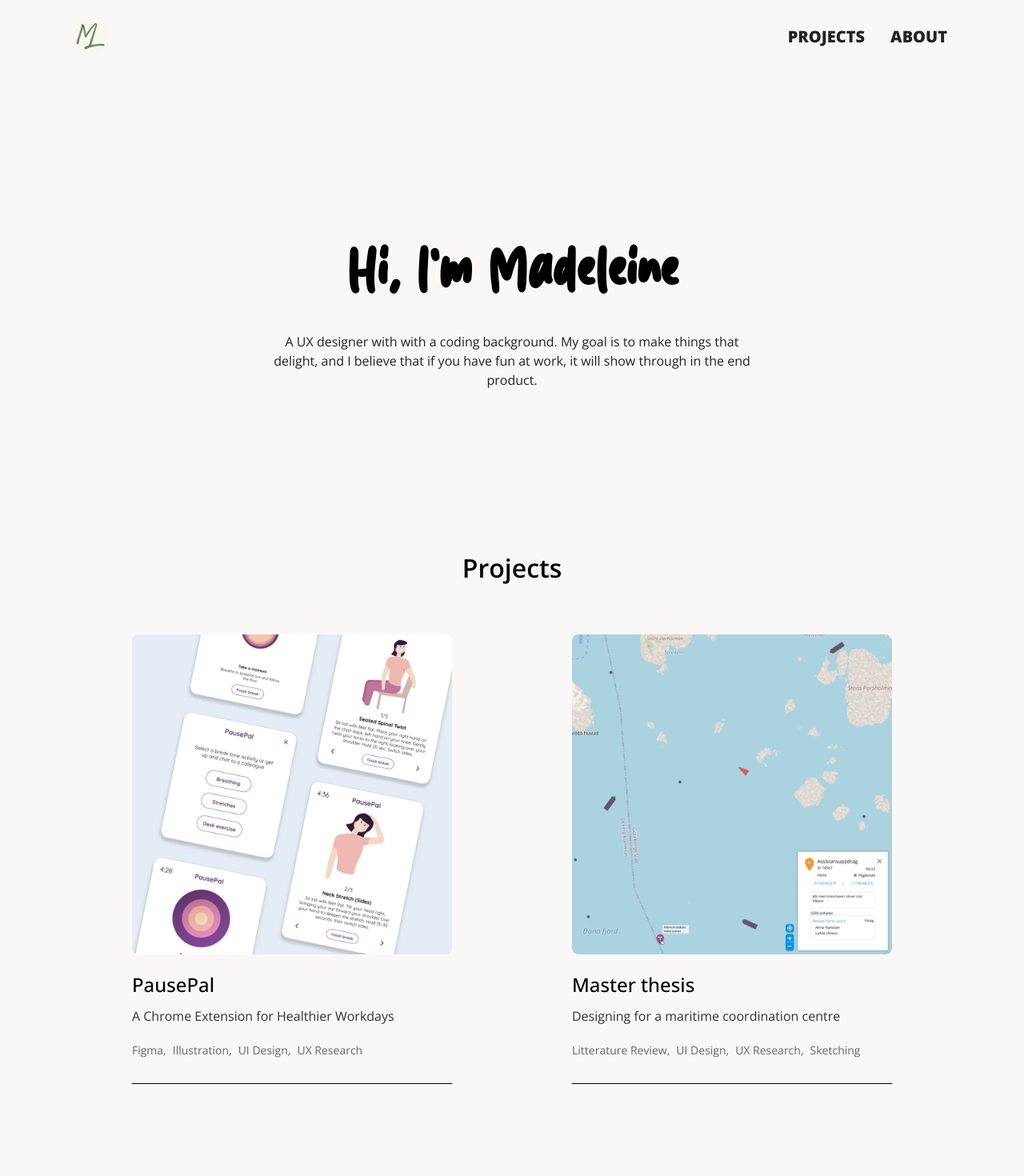
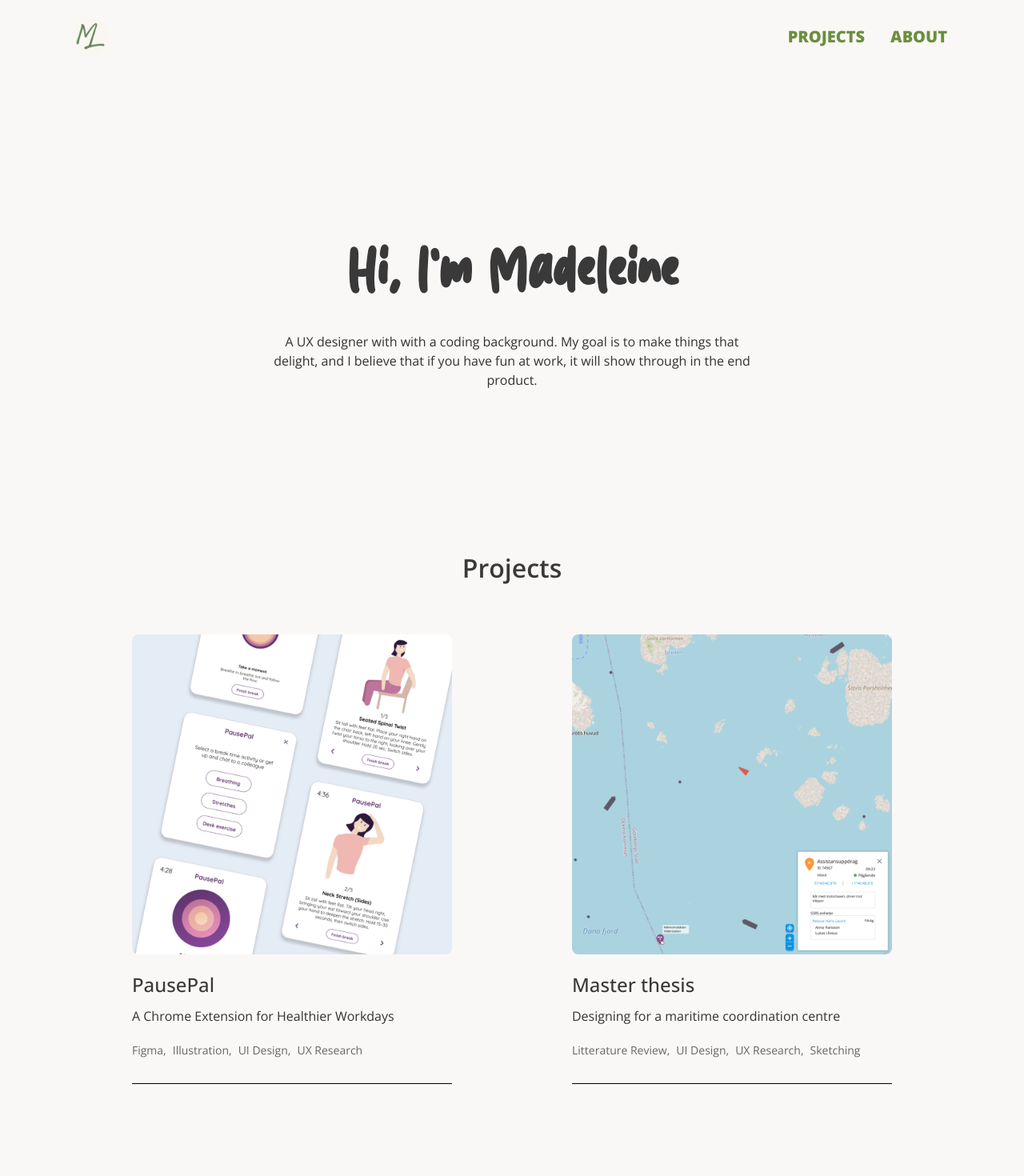
Before and after one commit to MadeleineLexen/madeleinelexen.github.io, a React (Vite) app: page /#hero in a window 1280 px wide. Shown: the top 1470 px of the page at 80% size. Built offline with nearby package versions, Linux system fonts and the light colour scheme.

Commit message:
updated heading and text color

```diff
--- a/src/App.css
+++ b/src/App.css
@@ -20,9 +20,14 @@ body {
 p {
   font-size: 20px;
   text-align: justify;
+  color: rgb(49, 49, 51);
 }
 
 /* Heading Styling */
+h1, h2, h3, h4, h5, h6 {
+  color: #39393a;
+}
+
 h1 {
   font-size: 2.5rem;
   font-weight: 700;
--- a/src/components/styles/Menu.css
+++ b/src/components/styles/Menu.css
@@ -11,7 +11,7 @@
 }
 
 .nav-link {
-    color: rgb(34, 34, 36) !important;
+    color: rgb(106, 143, 62) !important;
     padding: 8px;
     text-decoration: none;
     font-weight: 900;
--- a/src/components/styles/ProjectCard.css
+++ b/src/components/styles/ProjectCard.css
@@ -56,10 +56,7 @@
 }
 
 .project-card-new-title {
-  font-size: 1.5rem;
-  font-weight: 700;
   margin: 0;
-  color: #000;
 }
 
 .project-card-new-description {
--- a/src/components/styles/navbar.css
+++ b/src/components/styles/navbar.css
@@ -46,7 +46,6 @@ nav .nav-menu {
 
 
 nav ul li a {
-    color: rgb(34, 34, 36);
     padding: 8px;
     text-decoration: none;
     height: 100%;
@@ -71,10 +70,6 @@ nav ul li a:not(.active):hover {
 }
 
 @media (max-width: 768px) {
-    nav {
-        margin: 0;
-    }
-
     nav .menu {
         display: flex;
     }
--- a/src/pages/styles/HeroContent.css
+++ b/src/pages/styles/HeroContent.css
@@ -14,7 +14,7 @@
     font-size: 1rem;
     margin-top: 20px;
     max-width: 600px;
-    color: rgb(34, 34, 36);
+    color: rgb(49, 49, 51);
     text-align: center;
     margin-left: auto;
     margin-right: auto;
@@ -44,6 +44,7 @@
 */
 .hero-heading {
     font-size: 50px;
+    color: #39393a;
 }
 
 @media (max-width: 768px) {
```
